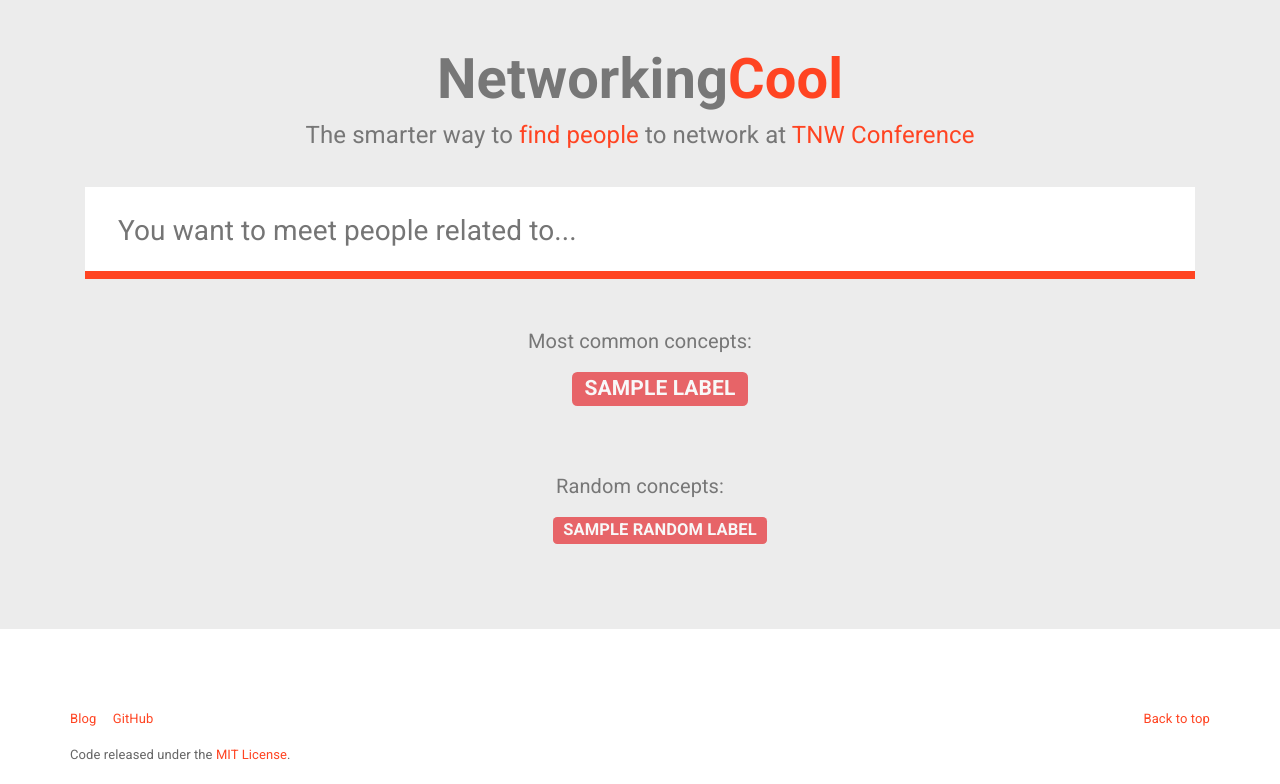
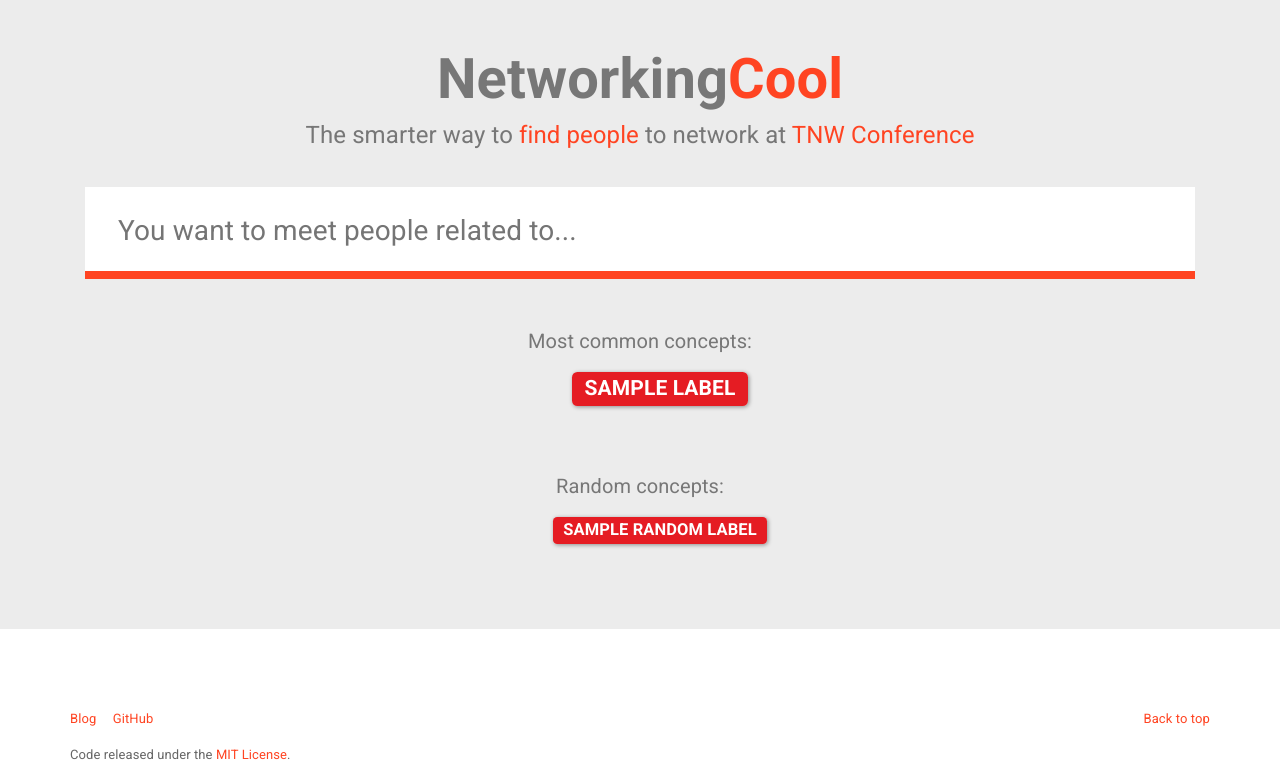
Before and after one commit to vintasoftware/networking.cool, a Django app: template attendees/templates/attendees/index.html in a window 1280 px wide. Shown: the top 784 px of the page. Run offline with Django 3.2, Linux system fonts and the light colour scheme; the template is opened without the code that fills it: most values are stand-ins (such as "Sample title", 1, 10 or a date in 2020); lists and menus that the app fills with data are empty; some libraries are stand-ins or nearby versions.

Commit message:
Make tags clickable

```diff
--- a/attendees/templates/attendees/index.html
+++ b/attendees/templates/attendees/index.html
@@ -16,7 +16,7 @@
           <h5>Most common concepts:</h5>
           <ul>
             {% for l in top_labels %}
-              <li><a href="#" class="btn btn-danger disabled label">{{ l.label }}</a></li>
+              <li><a href="#" class="btn btn-danger label clickable-tag">{{ l.label }}</a></li>
             {% endfor %}
           </ul>
         </div>
@@ -24,7 +24,7 @@
           <h5>Random concepts:</h5>
           <ul>
             {% for l in random_labels %}
-              <li><a href="#" class="btn btn-danger disabled label">{{ l.label }}</a></li>
+              <li><a href="#" class="btn btn-danger label clickable-tag">{{ l.label }}</a></li>
             {% endfor %}
           </ul>
         </div>
@@ -52,5 +52,19 @@
         $('.result-box').html(html);
       });
     });
+
+    $('.clickable-tag').on('click', function () {
+      var tag = $(this).text();
+      var selectedTags = $('#focusedInput').val() || [];
+      if (selectedTags.indexOf(tag) === -1) {
+        $('<option></option>').
+         attr('selected', true).
+         text(tag).
+         val(tag).
+         appendTo($('#focusedInput'));
+         $('#focusedInput').trigger('change');
+      }
+      return false;
+    });
   </script>
 {% endblock %}
--- a/attendees/views.py
+++ b/attendees/views.py
@@ -53,7 +53,7 @@ class AttendeesAjaxView(generic.TemplateView):
         tags_str = self.request.GET.get('tags', '')
         if tags_str:
             tags = tags_str.split(',')
-            data['tags'] = ','.join(tags)
+            data['tags'] = ', '.join(tags)
             data['results'] = list(filter_query(tags))
             data['results_len'] = len(data['results'])
         return data
```
